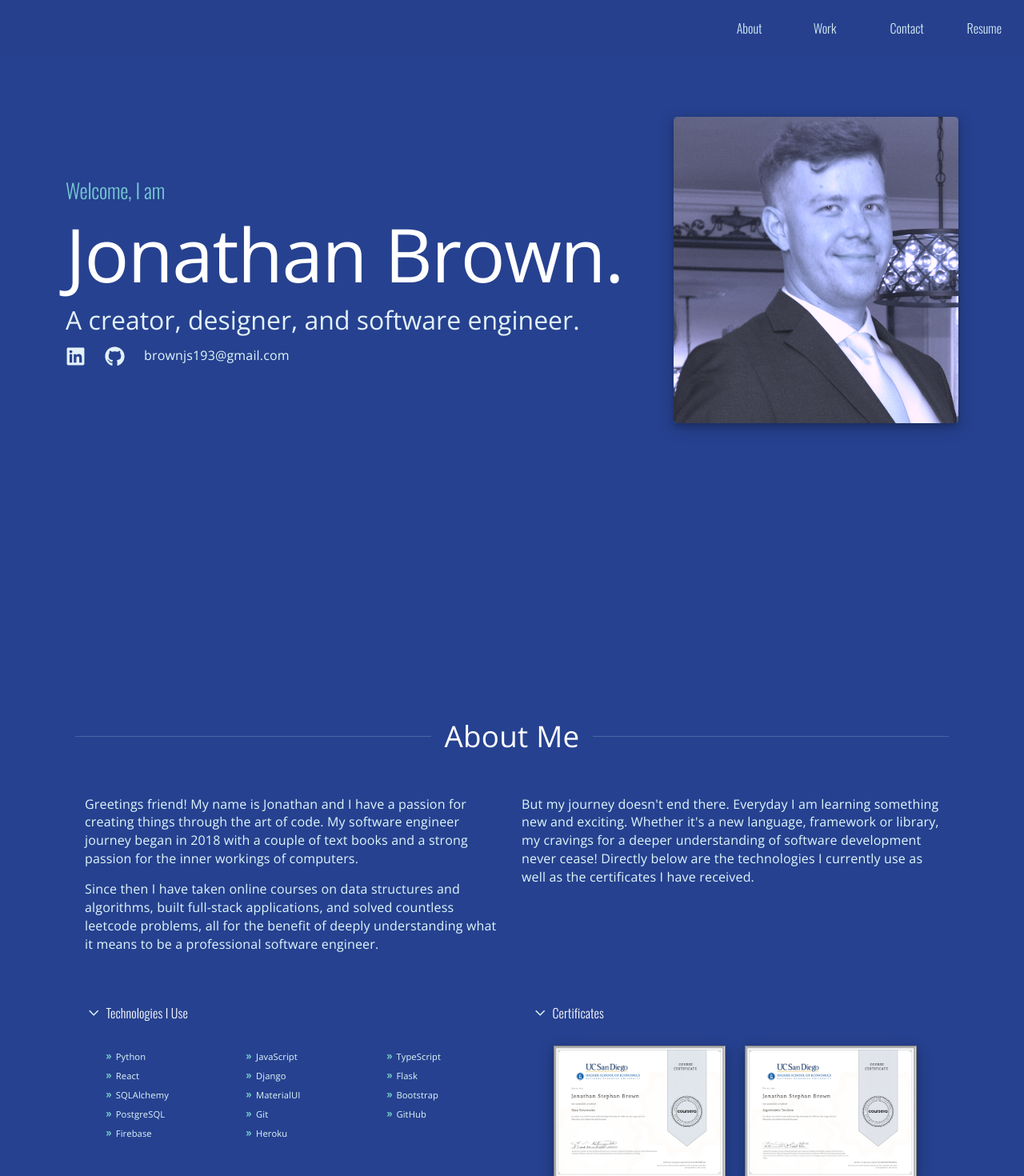
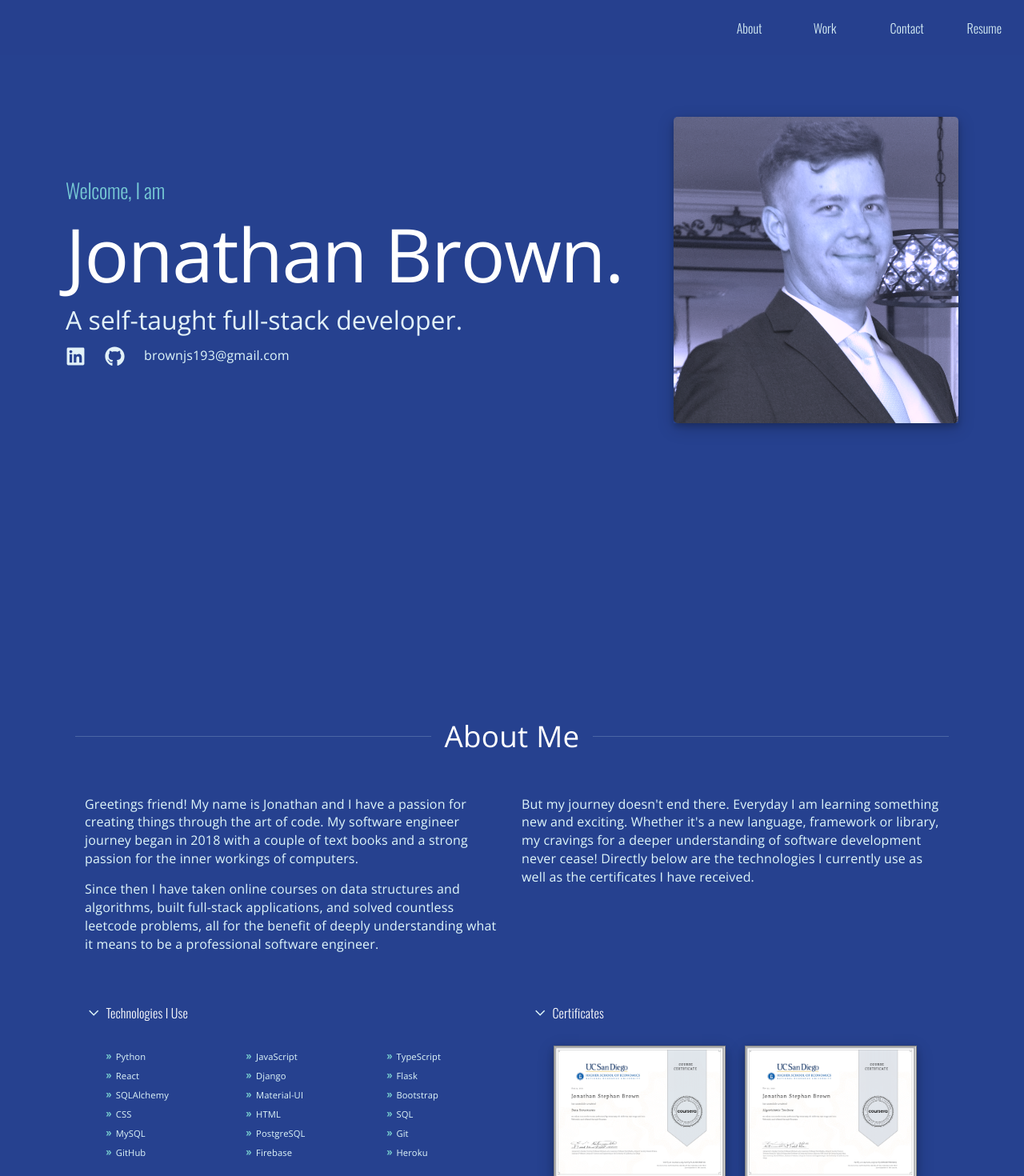
Before and after one commit to JBrown9124/Personal-Website, a React (Create React App) app: page / in a window 1280 px wide. Shown: the top 1470 px of the page at 80% size. Built offline with nearby package versions, Linux system fonts and the light colour scheme; grey boxes are pictures that could not be loaded; a web font is replaced by a local one.

Commit message:
new and improved resume, added some skills to accordion

```diff
--- a/src/components/Accordion.js
+++ b/src/components/Accordion.js
@@ -71,8 +71,12 @@ const myTechnologies = [
   { tech: "Django", link: "https://www.djangoproject.com/" },
   { tech: "Flask", link: "https://pythonbasics.org/what-is-flask-python/" },
   { tech: "SQLAlchemy", link: "https://www.sqlalchemy.org/" },
-  { tech: "MaterialUI", link: "https://mui.com/company/about/" },
+  { tech: "Material-UI", link: "https://mui.com/company/about/" },
   { tech: "Bootstrap", link: "https://react-bootstrap.github.io/" },
+  { tech: "CSS", link: "https://developer.mozilla.org/en-US/docs/Learn/CSS/First_steps/What_is_CSS" },
+  { tech: "HTML", link: "https://developer.mozilla.org/en-US/docs/Web/HTML" },
+  { tech: "SQL", link: "https://www.w3schools.com/sql/sql_intro.asp" },
+  { tech: "MySQL", link: "https://www.mysql.com/" },
   { tech: "PostgreSQL", link: "https://www.postgresql.org/" },
   { tech: "Git", link: "https://git-scm.com/" },
   { tech: "GitHub", link: "https://github.com/JBrown9124" },
--- a/src/sections/Home.js
+++ b/src/sections/Home.js
@@ -11,30 +11,25 @@ import Typography from "@mui/material/Typography";
 import FadeIn from "../animators/FadeIn.js";
 import VisibilitySensor from "react-visibility-sensor";
 export default function Home(props) {
-
-
   return (
-    <div><VisibilitySensor partialVisibility={true}>
+    <div>
+      <VisibilitySensor partialVisibility={true}>
         {({ isVisible }) => (
           <Row xs={"auto"} xl={"auto"}>
             <Col xs={7} xl={8}>
-
               <FadeIn delay={750} isVisible={isVisible} y={-40}>
-
-
-                <Typography  variant="h2">Welcome, I am</Typography>
+                <Typography variant="h2">Welcome, I am</Typography>
               </FadeIn>
 
-
               <FadeIn delay={900} isVisible={isVisible} y={-40}>
-            <Typography  variant="h1" className="nameText">
+                <Typography variant="h1" className="nameText">
                   Jonathan Brown.
                 </Typography>
               </FadeIn>
 
               <FadeIn delay={1050} isVisible={isVisible} y={-40}>
-            <Typography   variant="h3" className="whoText">
-              A creator, designer, and software engineer.
+                <Typography variant="h3" className="whoText">
+                  A self-taught full-stack developer.
                 </Typography>
               </FadeIn>
 
@@ -52,7 +47,6 @@ export default function Home(props) {
                   </ProfPicBoop>
                 </div>
               </FadeIn>
-
             </Col>
           </Row>
         )}
```
Also changed, not shown: 1 other file (tests, documents, lock files or other folders). Lines whose indentation alone changed are shown as unchanged.
